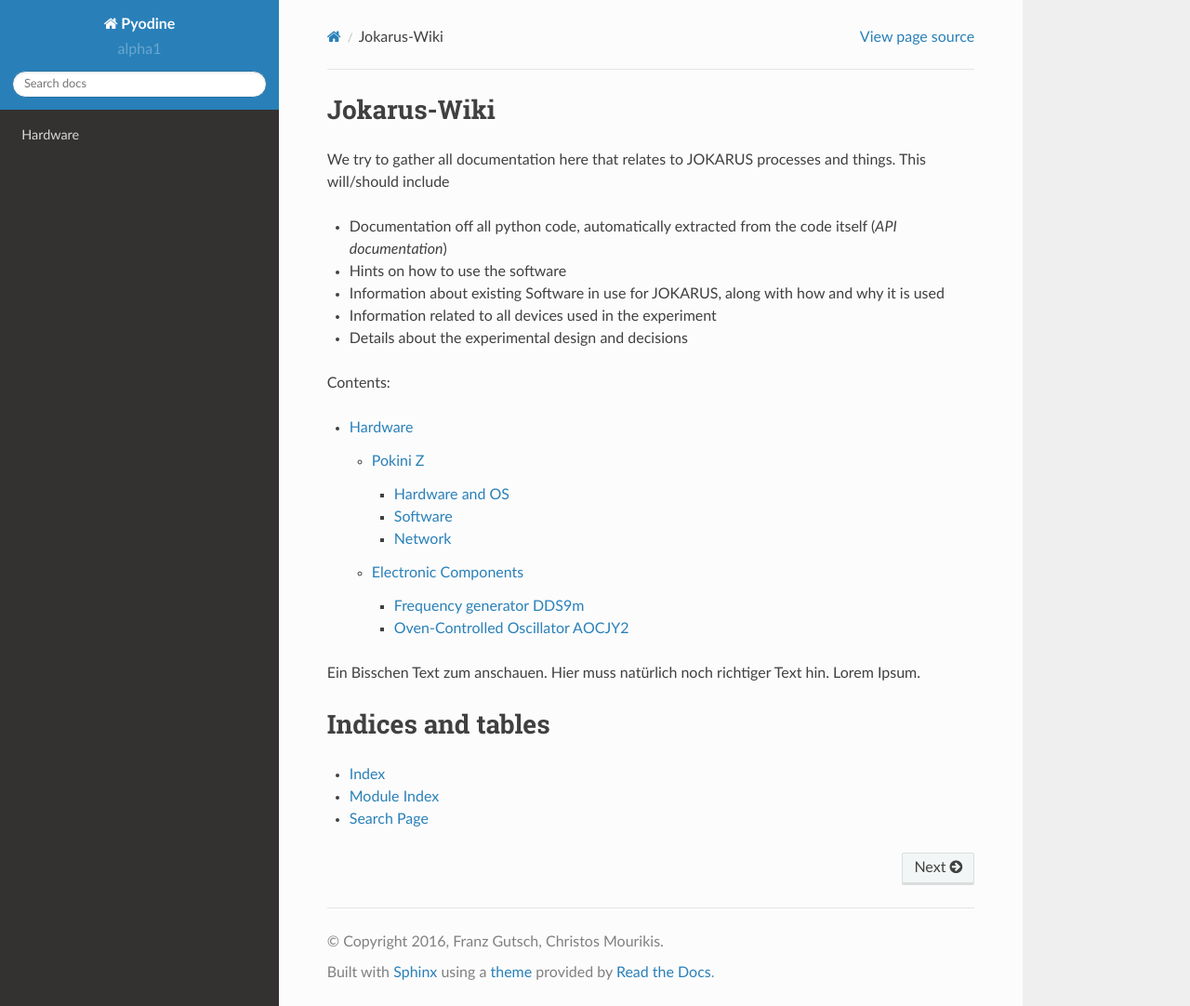
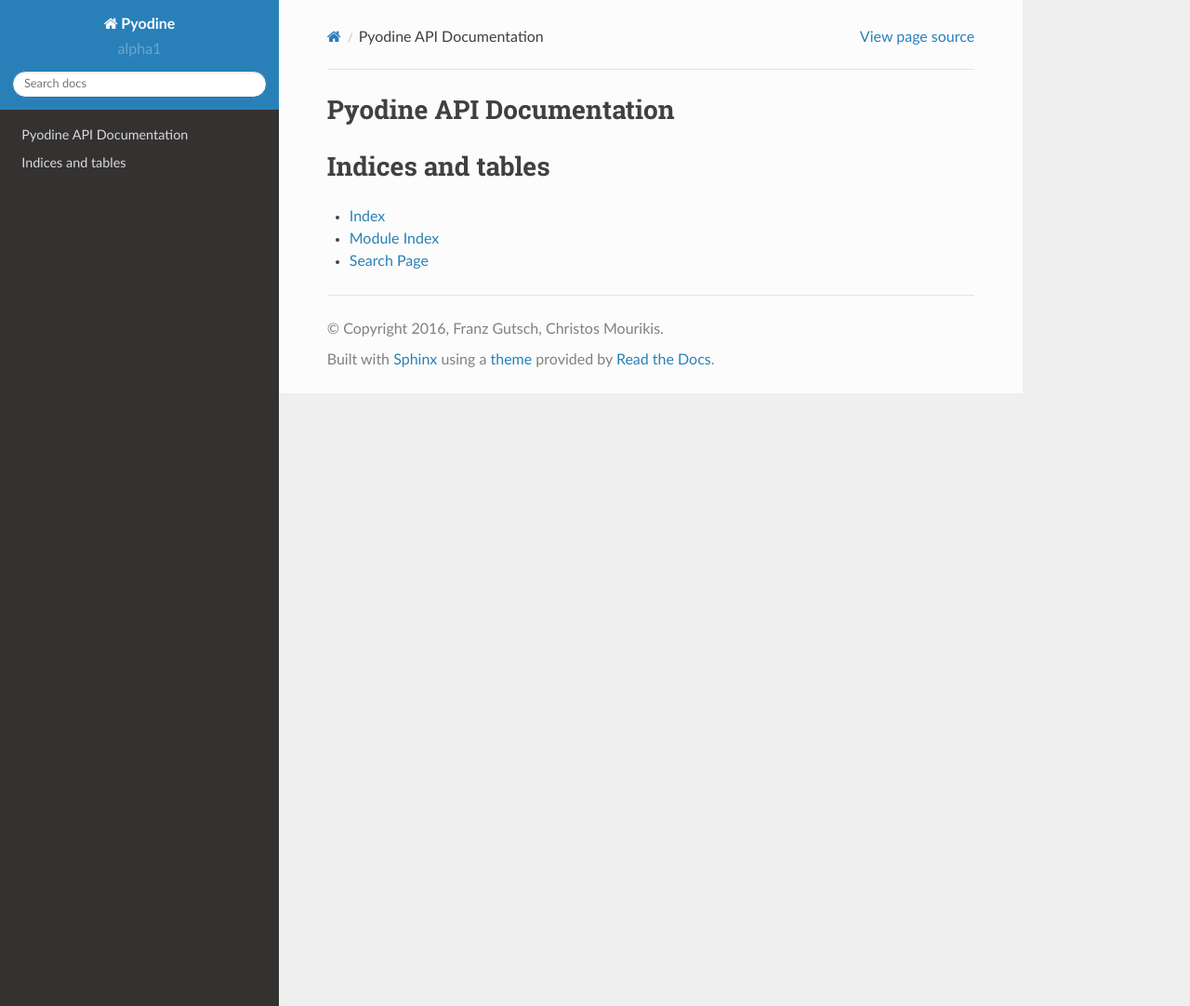
Before and after one commit to trimitri/jokarus, a Sphinx documentation site: the page built from documentation/source/index.rst, in a window 1280 px wide and 1082 px high. Shown: the whole window at 93% size. Built offline with Sphinx 7.4.7 and the Read the Docs theme 2.0.0, drawn with Linux system fonts in a browser that asks for light colours; pages that are not in the unit, such as notebooks, are missing from menus.

Commit message:
Moved non-API-related information to main Wiki.

```diff
--- a/documentation/source/electronics.rst
+++ /dev/null
@@ -1,27 +0,0 @@
-Electronic Components
-=====================
-
-Only some notable features are mentioned for each component, as details for all
-components are available in their datasheets located in the Jokarus project
-folder on Naqserv.
-
-Frequency generator DDS9m
--------------------------
-
-The `Model DDS9m 170MHz 4-Channel Signal Generator Module` is made by `Novatech
-Instruments INC.`.
-
-A driver written in Python is available for the DDS9 as part of the pyodine
-project: :doc:`api/pyodine.drivers.dds9_control`
-
-Oven-Controlled Oscillator AOCJY2
------------------------------------
-
-The `AOCJY2 Series` oven-controlled crystal oscillator is made by `Abracon
-Corporation, CA`.
-
-It will be used as an external clock source for the DDS9m signal generator.
-This oscillator, together with its circuitry designed by M. Schoch, produces an
-output power of :math:`>1V_{rms}` at 100MHz. **Combined with a 6dB attenuator**,
-this gives about 500mV RMS input voltage when connected to the DDS9m. This is at
-the upper specified limit for input power from the clock source to DDS9m.
--- a/documentation/source/index.rst
+++ b/documentation/source/index.rst
@@ -1,26 +1,10 @@
-Jokarus-Wiki
-============
-
-We try to gather all documentation here that relates to JOKARUS processes and
-things. This will/should include
-
-- Documentation off all python code, automatically extracted from the code
-  itself (*API documentation*)
-- Hints on how to use the software
-- Information about existing Software in use for JOKARUS, along with how and why
-  it is used
-- Information related to all devices used in the experiment
-- Details about the experimental design and decisions
-
-Contents:
+Pyodine API Documentation
+=========================
 
 .. toctree::
   :maxdepth: 3
 
   Pyodine API <api/pyodine.rst>
-  hardware
-
-Ein Bisschen Text zum anschauen. Hier muss natürlich noch richtiger Text hin. Lorem Ipsum.
 
 Indices and tables
 ==================
```
Also changed, not shown: documentation/source/hardware.rst (deleted, +0 -10 lines), documentation/source/pokini.rst (deleted, +0 -100 lines), pyodine/__init__.py (+3 -42 lines), 1 other file.
